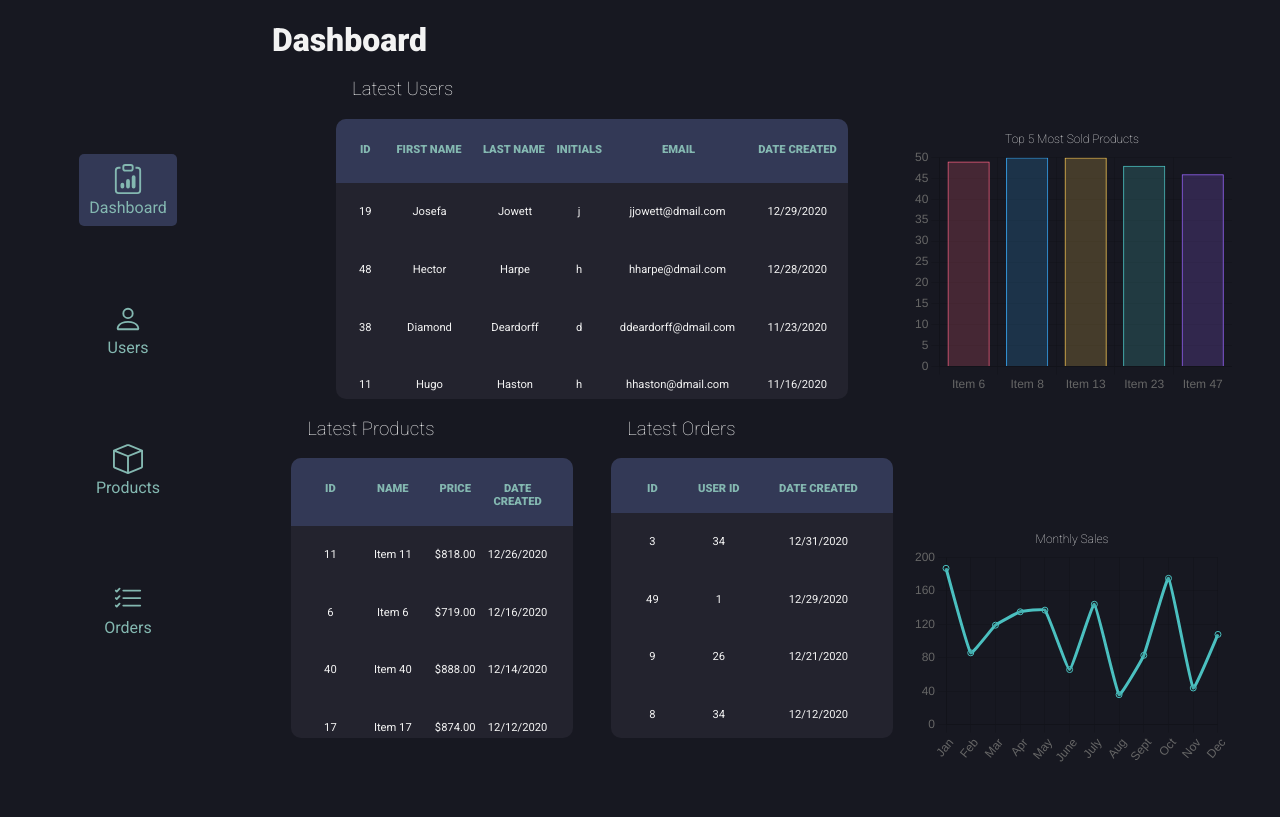
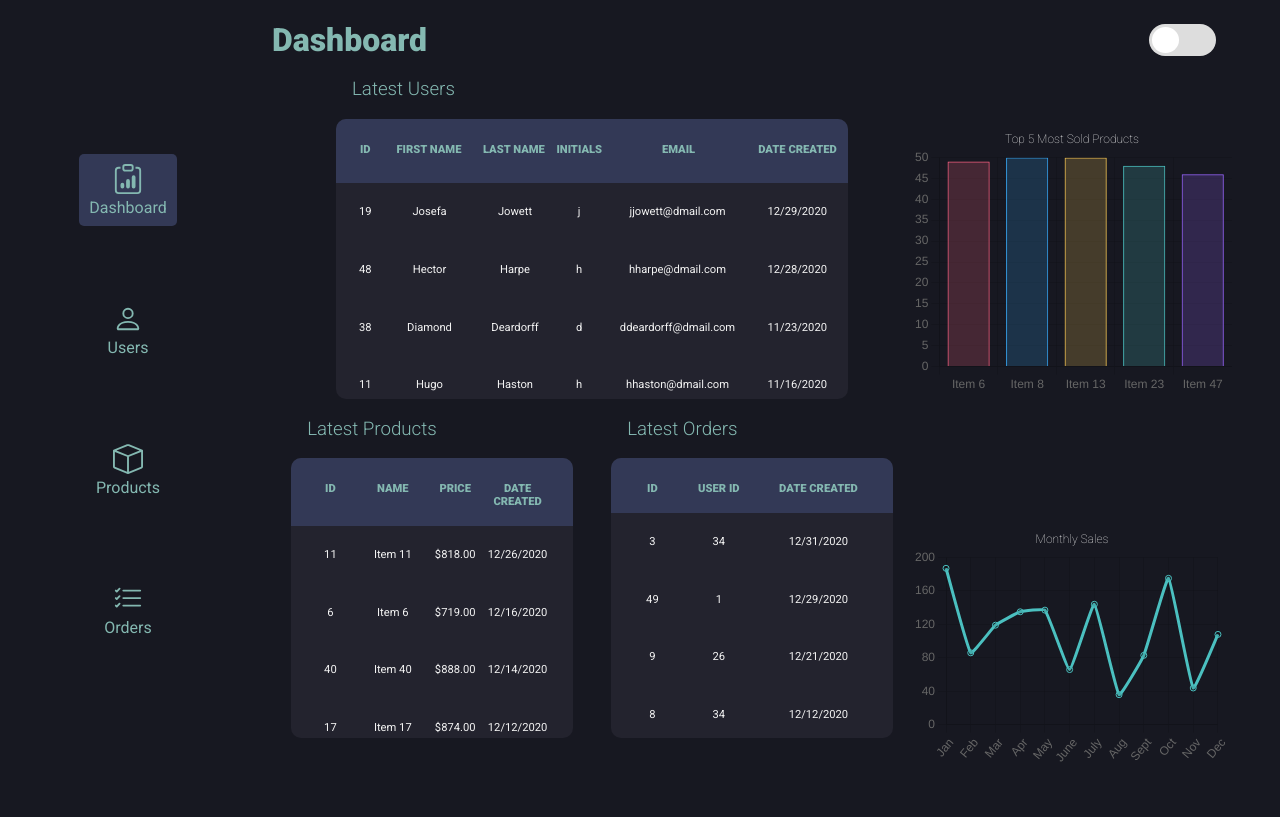
Before and after one commit to cajr11/dashboard-app-grnation, a website built with Parcel: page index.html in a window 1280 px wide. Built offline with nearby package versions, Linux system fonts and the light colour scheme.

Commit message:
implemented toggle button for day & night mode

```diff
--- a/index.html
+++ b/index.html
@@ -95,6 +95,13 @@
         </li>
       </ul>
     </nav>
+
+    <!-- Toggle Button -->
+    <div class="button__container">
+      <div type="button" class="btn__mode">
+        <button type="button" class="btn__toggle" data-status="off"></button>
+      </div>
+    </div>
 
 
             <!-- Dashboard Module -->
--- a/src/css/styles.css
+++ b/src/css/styles.css
@@ -7,6 +7,9 @@
   --gradient: #252946;
   --wrappers: #23232e;
   --content-text: #f3f3f3;
+  --active-toggle: #6edc5f;
+  --inactive-toggle: #dddddd;
+  --toggle-button: #fff;
 }
 
 body {
@@ -15,6 +18,7 @@ body {
   color: #84b8b1;
   margin: 0;
   display: flex;
+  transition: background-color 1s;
 }
 
 /*-------------Side Bar--------------*/
@@ -31,6 +35,7 @@ body {
   width: 20vw;
   overflow: hidden;
   z-index: 100;
+  background-color: var(--main);
 }
 
 .side__nav--list {
@@ -75,10 +80,43 @@ body {
   pointer-events: none;
 }
 
+/*---------Toggle Button---------------*/
+.button__container {
+  height: 10vh;
+  width: 90vw;
+  margin: 0 auto;
+  display: flex;
+  align-items: center;
+  justify-content: flex-end;
+}
+.btn__mode {
+  width: 4.2rem;
+  height: 2rem;
+  background-color: var(--inactive-toggle);
+  /* background-color: $active; */
+  border-radius: 20px;
+  display: flex;
+  align-items: center;
+  transition: background-color 1s;
+}
+
+.btn__mode button {
+  height: 1.6rem;
+  width: 1.7rem;
+  border-radius: 50%;
+  margin: 3px;
+  border: none;
+  background-color: var(--toggle-button);
+  /* transform: translateX(125%); */
+  transition: transform 0.8s;
+  z-index: 100;
+}
+
 /*---------Dashboard---------------*/
 
 .section__heading {
   margin-bottom: 0;
+  color: var(--icons);
 }
 
 .module__dashboard,
@@ -93,9 +131,10 @@ body {
 }
 
 .module__heading {
-  font-weight: 200;
+  font-weight: 300;
   text-align: justify;
   padding-left: 1rem;
+  color: var(--icons);
 }
 
 .section__data {
--- a/src/js/app.js
+++ b/src/js/app.js
@@ -6,12 +6,15 @@ import * as btnsPagination from "./views/paginationView.js";
 import { generateUsersMarkup } from "./views/usersView.js";
 import { generateProductMarkup } from "./views/productsView.js";
 import * as helpers from "./helpers.js";
-import dataUrl from "url:../../data.txt";
+// import dataUrl from "url:../../data.txt";
 
 //////// Declarations ///////////////////
 const navBar = document.querySelector(".side__nav--list");
 const navLink = document.querySelectorAll(".side__nav--item");
+const btnToggle = document.querySelector(".btn__toggle");
+const btnContainer = document.querySelector(".btn__mode");
 const sections = document.querySelectorAll(".section__container");
+const secHeadings = document.querySelectorAll(".section__heading");
 const orderWrapper = document.querySelector(".orders__wrapper");
 const productWrapper = document.querySelector(".products__wrapper");
 const userWrapper = document.querySelector(".users__wrapper");
@@ -40,6 +43,23 @@ navBar.addEventListener("click", function (event) {
   }
 });
 
+////////////// Day/Night Mode toggle button //////////////
+
+btnToggle.addEventListener("click", function (event) {
+  if (event.target.dataset.status === "off") {
+    event.target.dataset.status = "on";
+    event.target.style.transform = "translateX(125%)";
+    btnContainer.style.backgroundColor = "#6EDC5F";
+    // secHeadings.forEach((hdr) => (hdr.style.color = "#84b8b1"));
+    document.body.style.backgroundColor = "#ddd";
+  } else if (event.target.dataset.status === "on") {
+    event.target.dataset.status = "off";
+    event.target.style.transform = "";
+    btnContainer.style.backgroundColor = "#DDDDDD";
+    document.body.style.backgroundColor = "#171821";
+  }
+});
+
 ////////// App State Object //////////////
 
 const state = {
@@ -65,7 +85,7 @@ const createInfoObject = function (data) {
 // fetch data, parse & render it
 const init = async function () {
   try {
-    const res = await fetch(dataUrl);
+    const res = await fetch("data.txt");
     const data = await res.json();
     createInfoObject(data);
     console.log(state.info);
```
